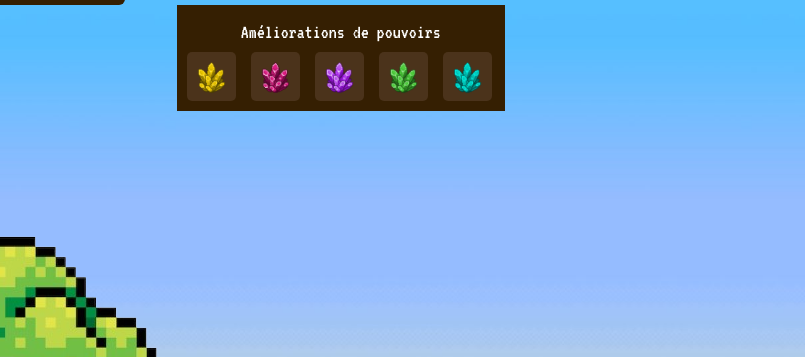
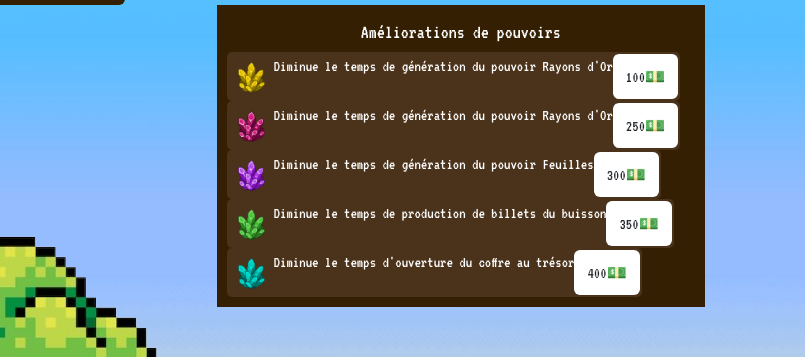
Before and after one commit to Game-Dev-Lab/idle-game, a plain HTML site: page index.html in a window 1280 px wide. Shown: the part 71-428 px from the top of the page, 475-1280 px from the left. Drawn offline with nearby package versions, Linux system fonts and the light colour scheme.

Commit message:
recup idle game ?

```diff
--- a/index.html
+++ b/index.html
@@ -40,7 +40,7 @@
              <h2 class="text-center mb-4">Boutique de Pouvoirs</h2>
 
              <div class="objets-pouvoirs d-flex justify-content-between">
-                    <h3 animate__animated animate__slideInUp> Rayons d'or</h3>
+                    <h3> Rayons d'or</h3>
                     <img src="assets/images/soleil.png" class="iconePouvoirs bouton-achat">
                     <button id="btn-soleil" class="btn bg-white"> 10🪙 </button>
                     <p id="taux-generation-soleil"></p>
@@ -72,24 +72,40 @@
     </div>
 
     <div class="col-sm-6"> <!--2E COLONNE -->
-        <section class="boutique-ameliorations">
+        <section class="boutique-ameliorations"
+                style="position: absolute; right: 100px;">
           <h2 class="text-center"> Améliorations de pouvoirs </h2>
-            <div>
+            <div class="d-flex flex-column">
                 <div class="objets-ameliorations">
-                     <img src="assets/images/bonus1.png" class="iconeBonus" data-bs-toggle="popover" data-bs-placement="top" data-bs-content="BONUS 1">
+                     <img src="assets/images/bonus1.png" class="iconeBonus">
+                     <p> Diminue le temps de génération du pouvoir Rayons d'Or</p>
+                     <button id="" class="btn bg-white"> 100💵</button>
+
                 </div>
 
                 <div class="objets-ameliorations d-flex">
                     <img src="assets/images/gemme.png" class="iconeBonus" data-bs-toggle="popover" data-bs-placement="top" data-bs-content="BONUS 2">
+                    <p> Diminue le temps de génération du pouvoir Rayons d'Or</p>
+                    <button id="" class="btn bg-white"> 250💵</button>
+
                 </div>
                 <div class="objets-ameliorations d-flex">
                     <img src="assets/images/bonus3.png" class="iconeBonus" data-bs-toggle="popover" data-bs-placement="top" data-bs-content="BONUS 2">
+                    <p> Diminue le temps de génération du pouvoir Feuilles</p>
+                    <button id="" class="btn bg-white"> 300💵</button>
+
                 </div>
                 <div class="objets-ameliorations d-flex">
-                    <img src="assets/images/bonus4.png" class="iconeBonus" data-bs-toggle="popover" data-bs-placement="top" data-bs-content="BONUS 2">
+                    <img src="assets/images/bonus4.png" class="iconeBonus">
+                    <p> Diminue le temps de production de billets du buisson</p>
+                    <button id="" class="btn bg-white"> 350💵</button>
+
                 </div>
                 <div class="objets-ameliorations d-flex">
-                    <img src="assets/images/bonus5.png" class="iconeBonus" data-bs-toggle="popover" data-bs-placement="top" data-bs-content="BONUS 2">
+                    <img src="assets/images/bonus5.png" class="iconeBonus" >
+                    <p> Diminue le temps d'ouverture du coffre au trésor</p>
+                    <button id="" class="btn bg-white"> 400💵</button>
+
                 </div>
 
 
```
Also changed, not shown: Javascript/script.js (+4 -3 lines).
